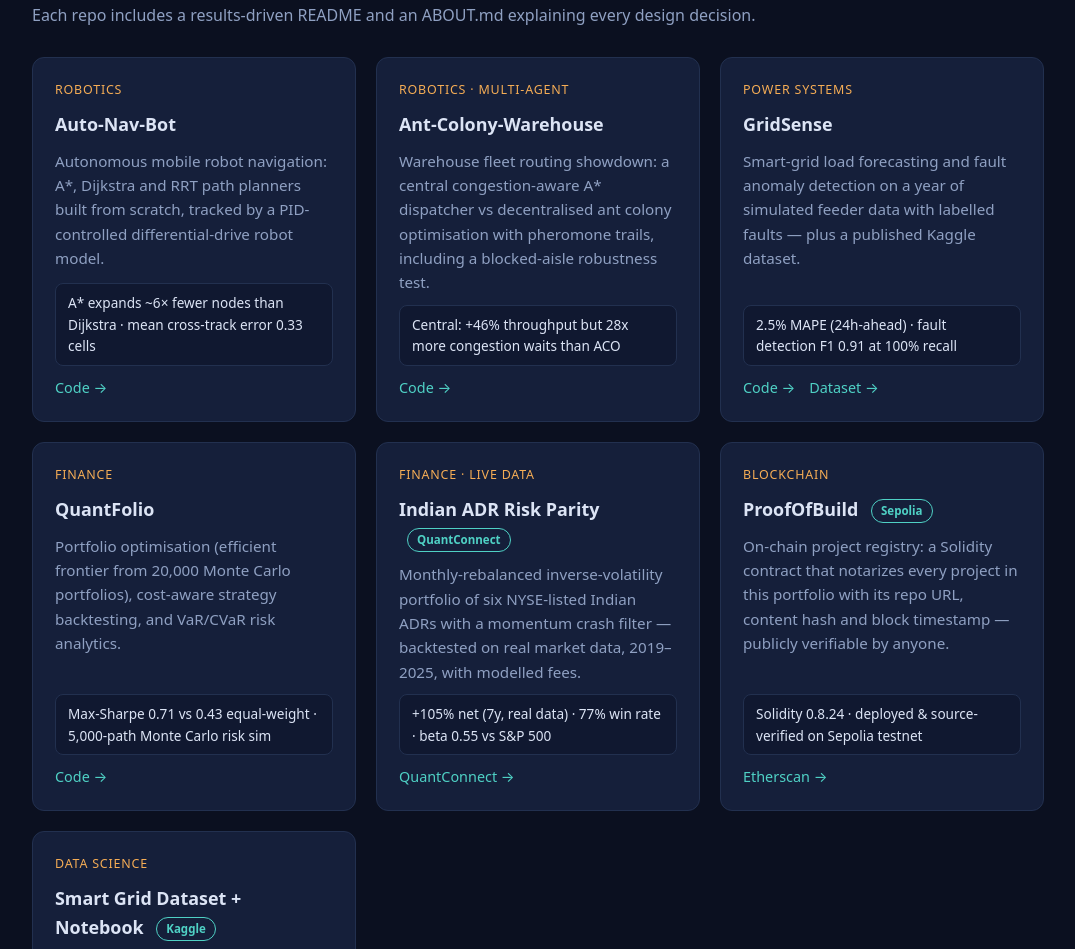
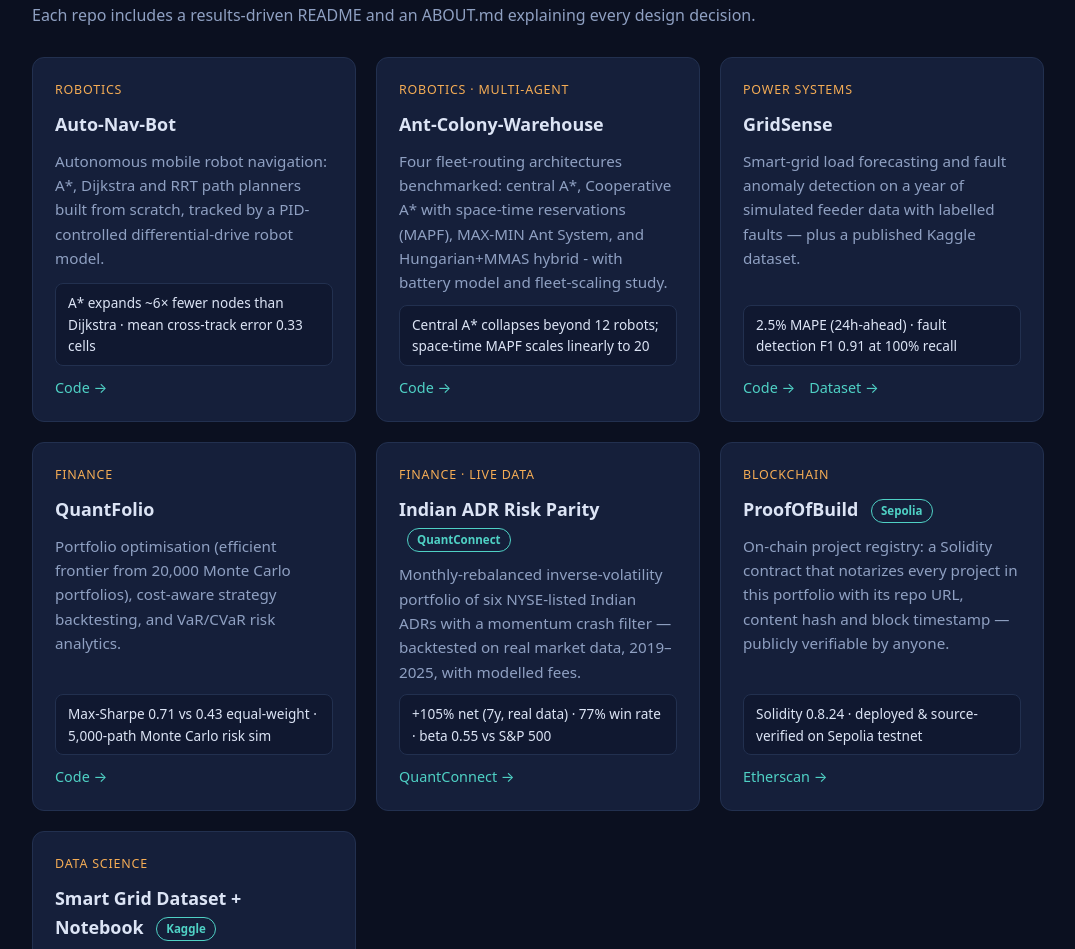
Before and after one commit to AdityaRezan/AdityaRezan.github.io, a plain HTML site: page index.html in a window 1280 px wide. Shown: the part 846-1795 px from the top of the page, without its empty margins (102-1177 px from the left). Drawn offline with Linux system fonts and the light colour scheme.

Commit message:
Update ant-colony-warehouse card to v2

```diff
--- a/index.html
+++ b/index.html
@@ -90,8 +90,8 @@
       <div class="card">
         <span class="domain">Robotics · Multi-Agent</span>
         <h3>Ant-Colony-Warehouse</h3>
-        <p>Warehouse fleet routing showdown: a central congestion-aware A* dispatcher vs decentralised ant colony optimisation with pheromone trails, including a blocked-aisle robustness test.</p>
-        <div class="stats">Central: +46% throughput but 28x more congestion waits than ACO</div>
+        <p>Four fleet-routing architectures benchmarked: central A*, Cooperative A* with space-time reservations (MAPF), MAX-MIN Ant System, and Hungarian+MMAS hybrid - with battery model and fleet-scaling study.</p>
+        <div class="stats">Central A* collapses beyond 12 robots; space-time MAPF scales linearly to 20</div>
         <div class="cardlinks"><a href="https://github.com/AdityaRezan/ant-colony-warehouse">Code →</a></div>
       </div>
 
```
